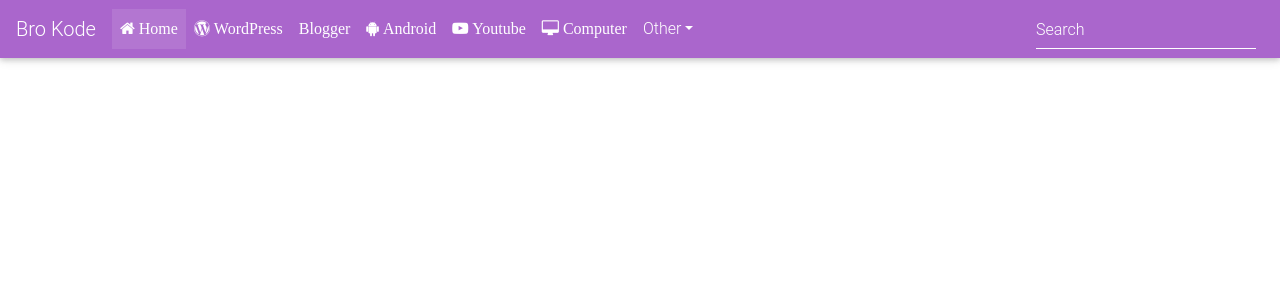
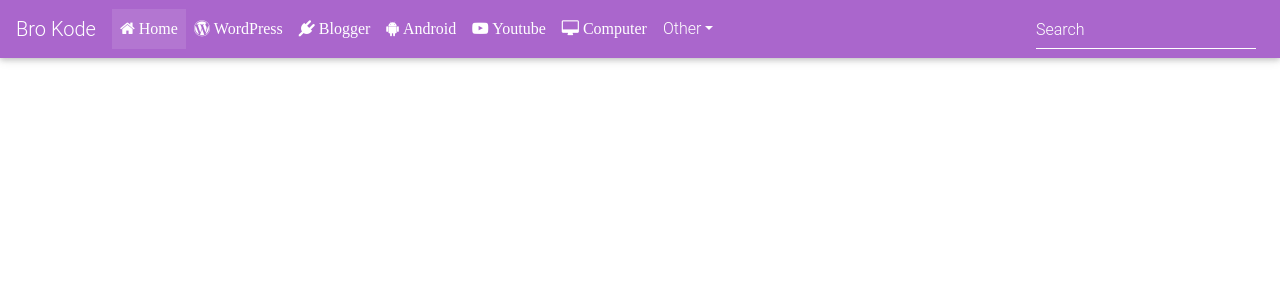
Before and after one commit to brodanie/Danief, a Jekyll site: the page built from index.html, in a window 1280 px wide. Shown: the top 300 px of the page. Built offline with Jekyll 4.4.1, drawn with Linux system fonts in a browser that asks for light colours; nearby versions of some CDN libraries.

Commit message:
Update default.html

```diff
--- a/_layouts/default.html
+++ b/_layouts/default.html
@@ -49,7 +49,7 @@
                 <a class="nav-link" href="#"><i class="fa fa-wordpress"> WordPress</i></a>
             </li>
             <li class="nav-item">
-                <a class="nav-link" href="#"><i class="fa fa-blogger"> Blogger</i></a>
+                <a class="nav-link" href="#"><i class="fa fa-plug"> Blogger</i></a>
             </li>
             <li class="nav-item">
                 <a class="nav-link" href="#"><i class="fa fa-android"> Android</i></a>
```
